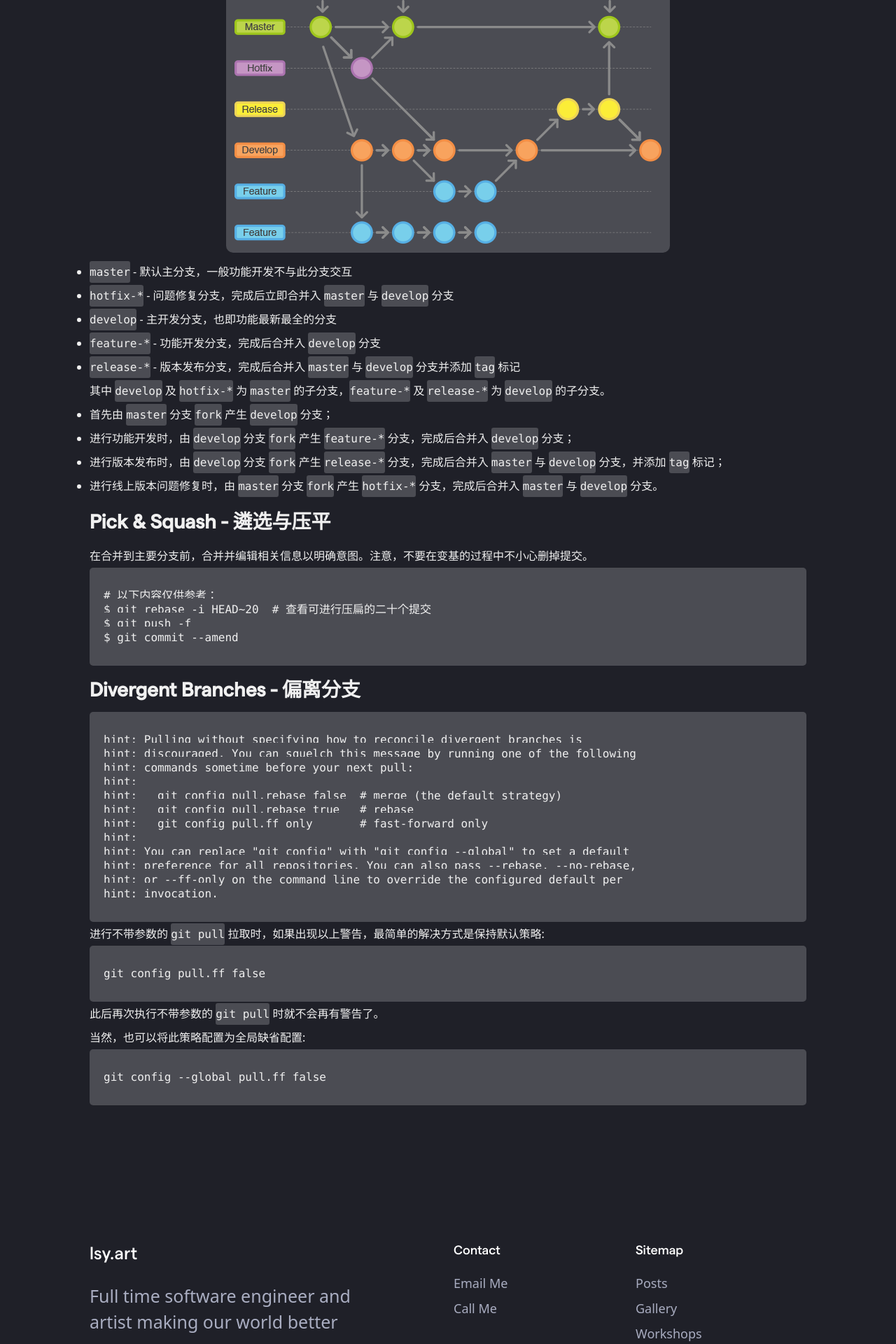
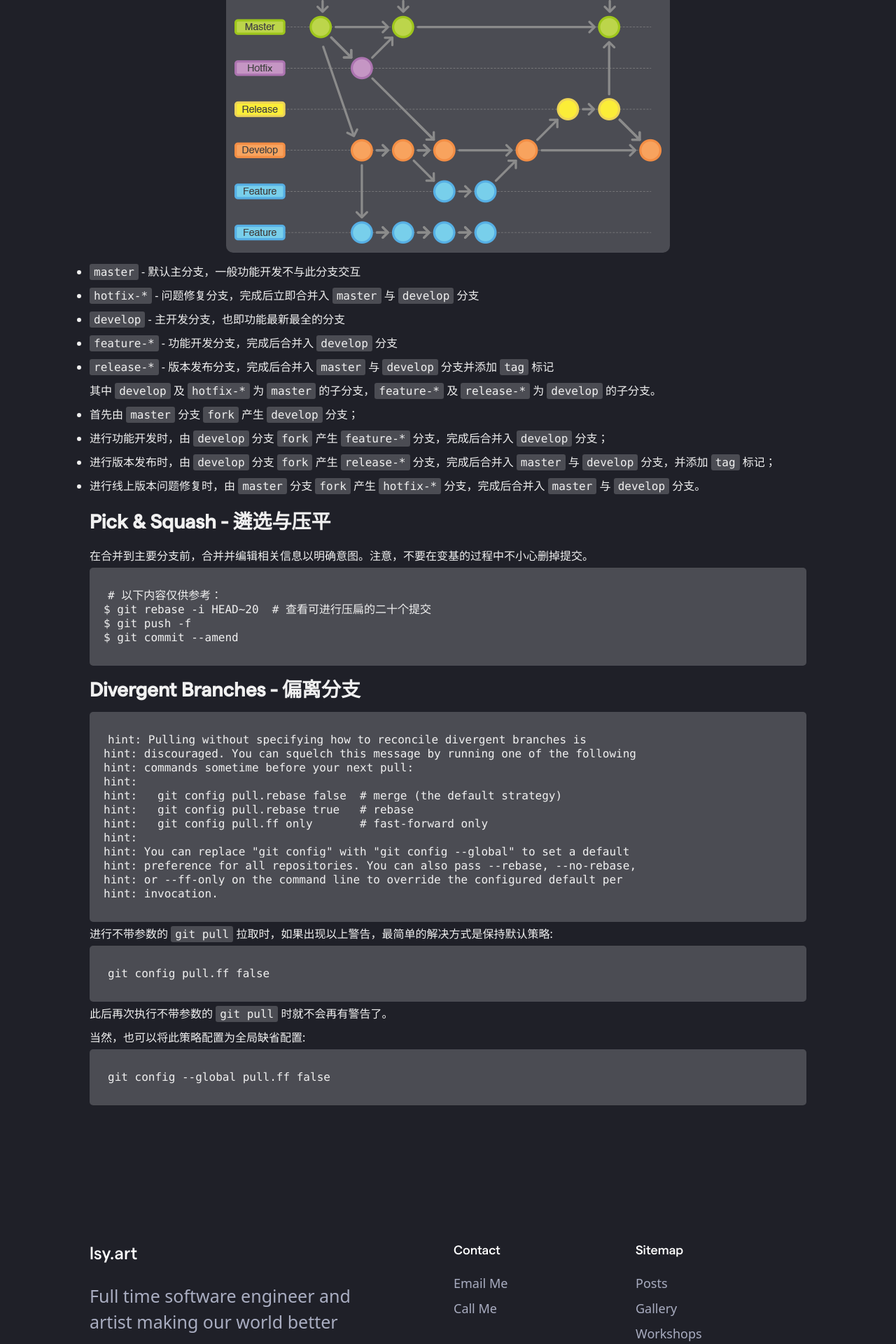
Before and after one commit to Meniny/lsy.art, a Jekyll site: the page built from _posts/2021-06-08-GitStuffs.md, in a window 1280 px wide. Shown: the part 355-2275 px from the top of the page at 70% size. Built offline with Jekyll 4.4.1, drawn with Linux system fonts in a browser that asks for light colours; some web fonts are replaced.

Commit message:
css:post-content

```diff
--- a/assets/css/post-content.css
+++ b/assets/css/post-content.css
@@ -18,7 +18,7 @@
 }
 
 .post-content code {
-	padding: 6px 0 !important;
+	padding: 2px 6px !important;
 	background-color: #4b4c53 !important;
 	color: #f0f0f0 !important;
 }
```
